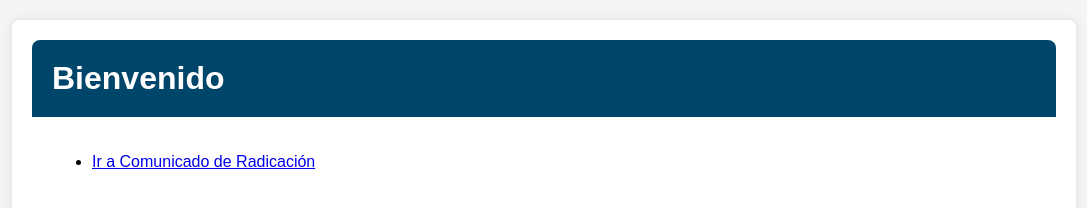
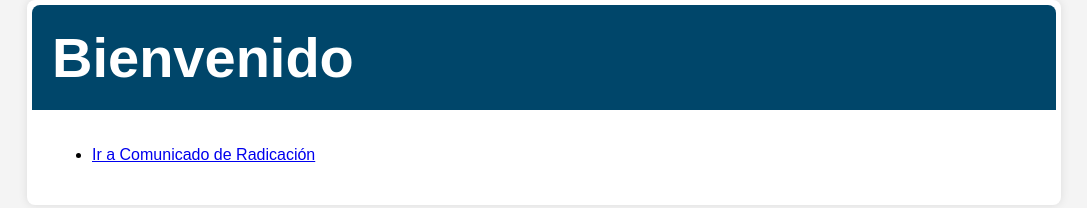
Before and after one commit to tommyGit2021/docApps, a plain HTML site: page index.html in a window 1280 px wide. Shown: the whole page, without its empty margins (96-1183 px from the left). Drawn offline with Linux system fonts and the light colour scheme.

Commit message:
Nuevos ajustes en styles.css - 20-12-2024

```diff
--- a/styles.css
+++ b/styles.css
@@ -7,9 +7,9 @@ body {
 
 .container {
     width: 80%;
-    margin: 20px auto;
+    margin: 0 auto;
     background-color: #fff;
-    padding: 20px;
+    padding: 5px;
     box-shadow: 0 0 10px rgba(0, 0, 0, 0.1);
     border-radius: 8px;
 }
@@ -17,6 +17,7 @@ body {
 header {
     background-color: #00466a;
     color: #fff;
+    font-size: 28px;
     padding: 20px;
     display: flex;
     align-items: center;
```
